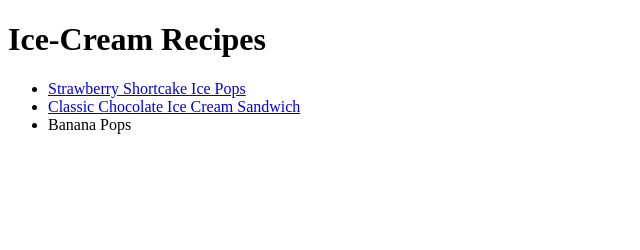
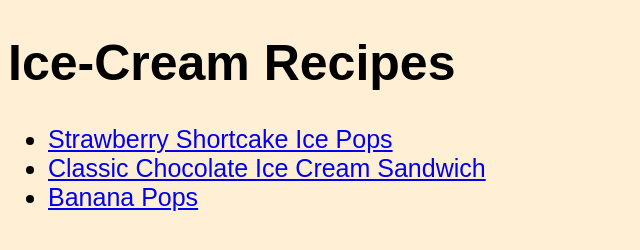
Before and after one commit to HammadM4hmood/Project_Recipes, a plain HTML site: page index.html in a window 1280 px wide. Shown: the whole page, without its empty margins (0-640 px from the left). Drawn offline with Linux system fonts and the light colour scheme.

Commit message:
Add CSS to html
Added CSS to HTML to give it a more appealing look

```diff
--- /dev/null
+++ b/Recipes/recipes.css
@@ -0,0 +1,11 @@
+body {
+  background-color: #333;
+  color: whitesmoke;
+  font-family: "Times New Roman", Times, serif;
+  font-size: 20px;
+}
+
+img {
+  width: 500px;
+  height: auto;
+}
--- /dev/null
+++ b/css/style.css
@@ -0,0 +1,6 @@
+body {
+  background-color: papayawhip;
+  color: black;
+  font-size: 25px;
+  font-family: Arial, Helvetica, sans-serif;
+}
--- a/index.html
+++ b/index.html
@@ -7,17 +7,24 @@
       content="A page linking to the different dishes and recipes I have created"
     />
     <title>Ice-Cream Recipes</title>
+    <link rel="stylesheet" href="css/style.css" />
   </head>
   <body>
     <h1>Ice-Cream Recipes</h1>
     <ul>
-      <li><a href="Recipes/ice_pops.html">Strawberry Shortcake Ice Pops</a></li>
       <li>
-        <a href="Recipes/Ice_Cream_Sandwich.html"
+        <a href="Recipes/ice_pops.html" target="_blank"
+          >Strawberry Shortcake Ice Pops</a
+        >
+      </li>
+      <li>
+        <a href="Recipes/Ice_Cream_Sandwich.html" target="_blank"
           >Classic Chocolate Ice Cream Sandwich</a
         >
       </li>
-      <li><a href="Recipes/Banana_pops.html"></a>Banana Pops</li>
+      <li>
+        <a href="Recipes/Banana_pops.html" target="_blank">Banana Pops</a>
+      </li>
     </ul>
   </body>
 </html>
```
Also changed, not shown: Recipes/Banana_pops.html (+1 -0 lines), Recipes/Ice_Cream_Sandwich.html (+1 -0 lines).
